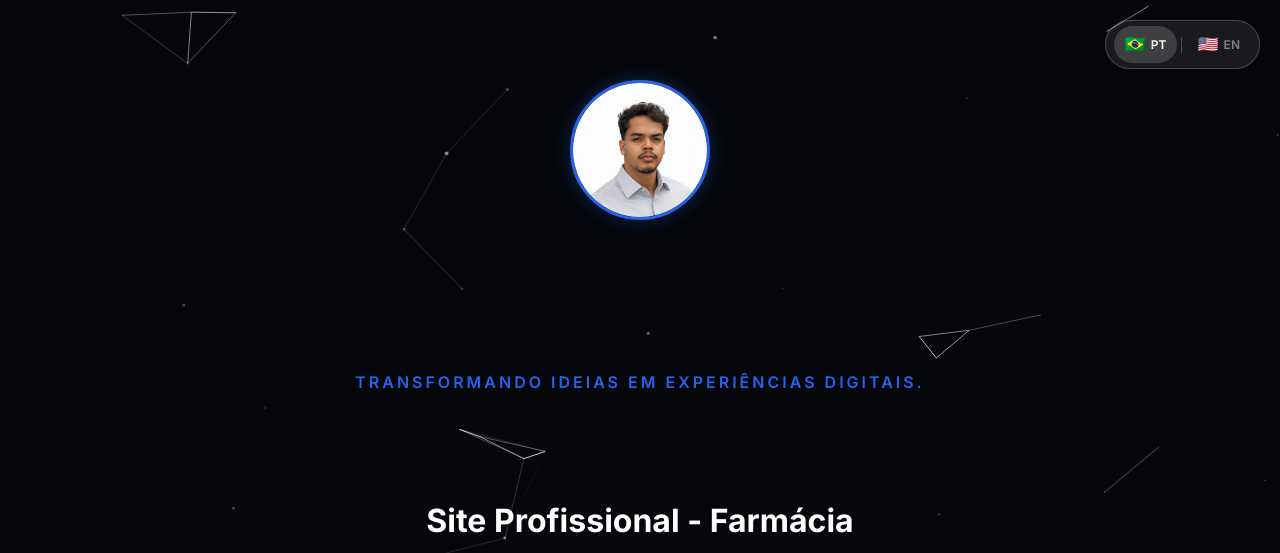
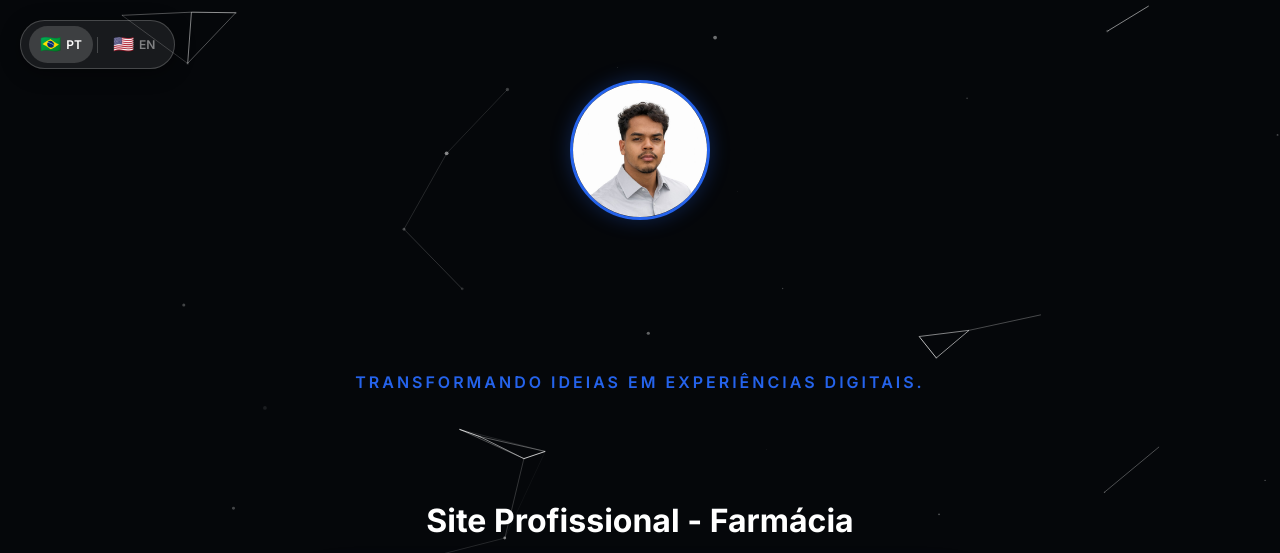
Before and after one commit to oMatematicoDev/portf-lio_spiderCode, a plain HTML site: page index.html in a window 1280 px wide. Shown: the top 553 px of the page. Drawn offline with nearby package versions, Linux system fonts and the light colour scheme.

Commit message:
alteração no botão de idioma

```diff
--- a/index.html
+++ b/index.html
@@ -21,7 +21,7 @@
 <body>
 
     <!-- SELETOR DE IDIOMA — estilos 100% inline para evitar conflitos -->
-    <div style="position:fixed;top:20px;right:20px;z-index:100001;display:flex;align-items:center;gap:4px;background:rgba(255,255,255,0.08);border:1px solid rgba(255,255,255,0.2);border-radius:50px;padding:5px 8px;box-shadow:0 4px 20px rgba(0,0,0,0.4);">
+    <div style="position:fixed;top:20px;left:20px;z-index:100001;display:flex;align-items:center;gap:4px;background:rgba(255,255,255,0.08);border:1px solid rgba(255,255,255,0.2);border-radius:50px;padding:5px 8px;box-shadow:0 4px 20px rgba(0,0,0,0.4);">
 
         <button id="btn-pt" onclick="setLang('pt')"
             style="all:unset;display:inline-flex;align-items:center;gap:5px;cursor:pointer;padding:5px 11px;border-radius:40px;background:rgba(255,255,255,0.16);">
```
